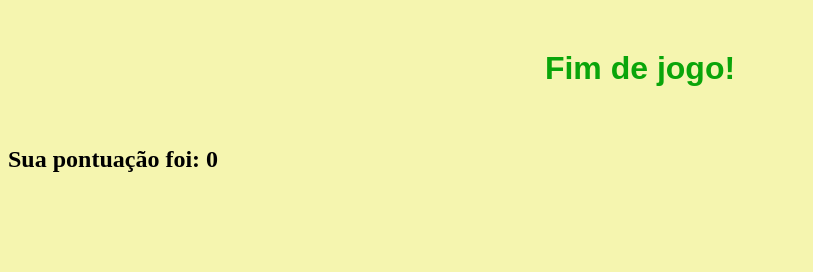
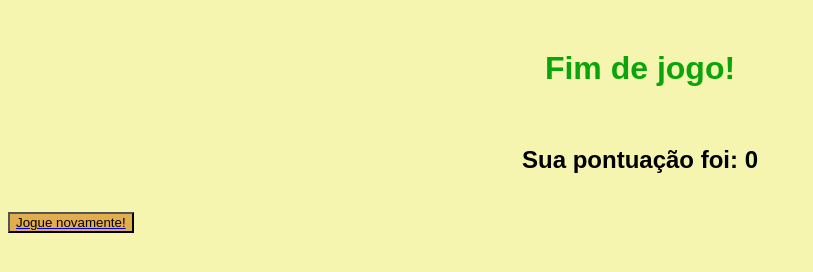
Before and after one commit to dianasantos-ip/Franzininho-Jump, a plain HTML site: page index.html in a window 1280 px wide. Shown: the whole page, without its empty margins (0-813 px from the left). Drawn offline with Linux system fonts and the light colour scheme.

Commit message:
adicionando botão de jogar novamente

```diff
--- a/script.js
+++ b/script.js
@@ -57,7 +57,7 @@ function createCactus() {
             //game over
 
             clearInterval(leftInterval);
-            document.body.innerHTML = '<h1 class="game-over">Fim de jogo!</h1> <br> <h2>Sua pontuação foi: ' + count + '</h2>'
+            document.body.innerHTML = '<h1 class="game-over">Fim de jogo!</h1> <br> <h2 class="score">Sua pontuação foi: ' + count + '</h2> <br> <a href="index.html"><button class="button">Jogue novamente!</button></a>'
         } else {
             cactusPosition -= 10;
             cactus.style.left = cactusPosition + 'px';
--- a/style.css
+++ b/style.css
@@ -43,3 +43,14 @@ body {
     width: 100%;
     height: 200px;
 }
+
+.score {
+    text-align: center;
+    font-family: arial;
+}
+
+.button {
+    background-color: rgb(226, 174, 77);
+    font-family: arial;
+    display: flex;
+}
```
